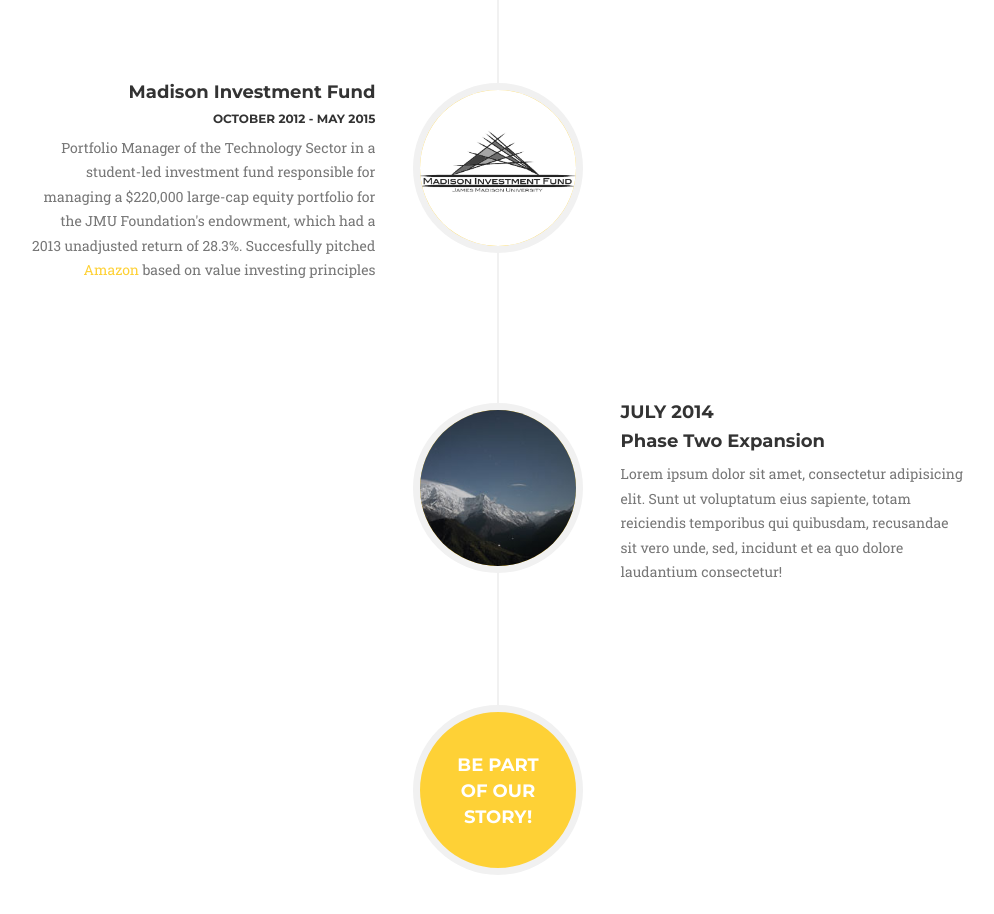
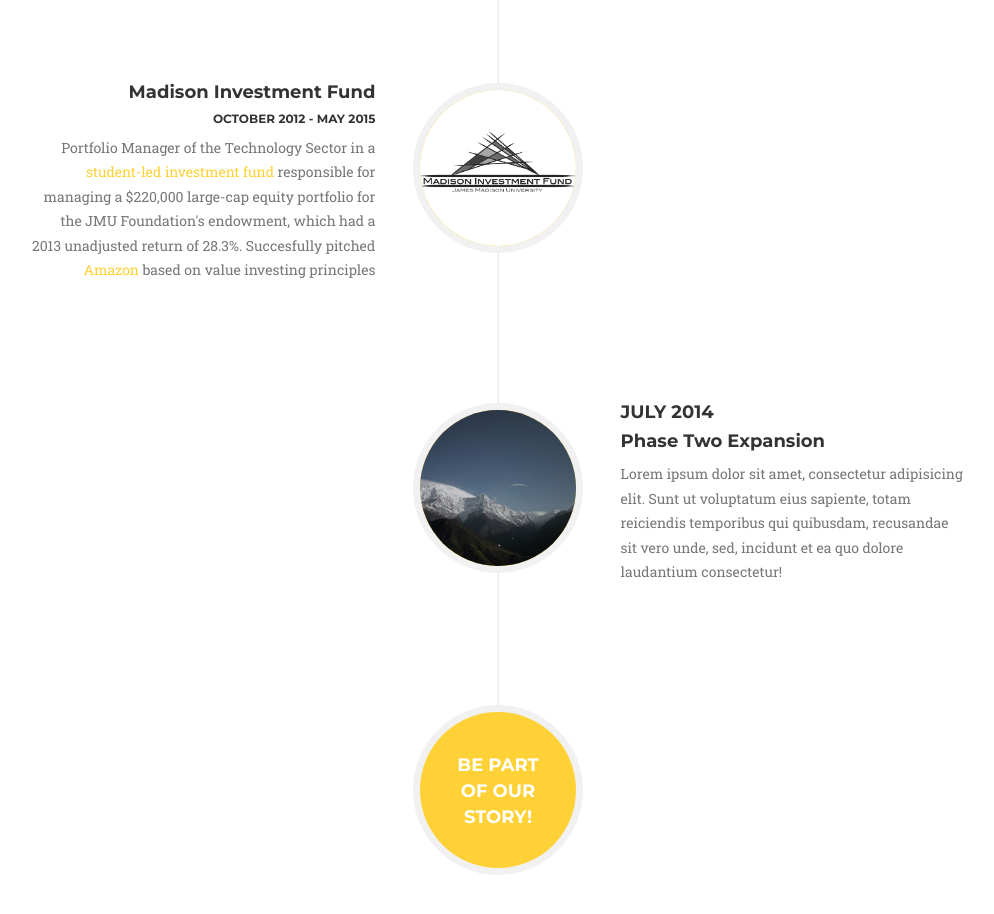
Before and after one commit to markmiller21/mark-miller-blog, a plain HTML site: page index.html in a window 1280 px wide. Shown: the part 2880-3794 px from the top of the page, without its empty margins (142-1136 px from the left). Drawn offline with nearby package versions, Linux system fonts and the light colour scheme; a web font is replaced by a local one.

Commit message:
add hyperlink to MIF website

```diff
--- a/index.html
+++ b/index.html
@@ -233,7 +233,7 @@
                                     <h6>October 2012 - May 2015</h6>
                                 </div>
                                 <div class="timeline-body">
-                                    <p class="text-muted">Portfolio Manager of the Technology Sector in a student-led investment fund responsible for managing a $220,000 large-cap equity portfolio for the JMU Foundation's endowment, which had a 2013 unadjusted return of 28.3%.  Succesfully pitched <a href="http://www.docdroid.net/136u7/amazon-pitch.pdf.html">Amazon</a> based on value investing principles</p>
+                                    <p class="text-muted">Portfolio Manager of the Technology Sector in a <a href="https://beinvolved.jmu.edu/organization/mif">student-led investment fund</a> responsible for managing a $220,000 large-cap equity portfolio for the JMU Foundation's endowment, which had a 2013 unadjusted return of 28.3%.  Succesfully pitched <a href="http://www.docdroid.net/136u7/amazon-pitch.pdf.html">Amazon</a> based on value investing principles</p>
                                 </div>
                             </div>
                         </li>
```
